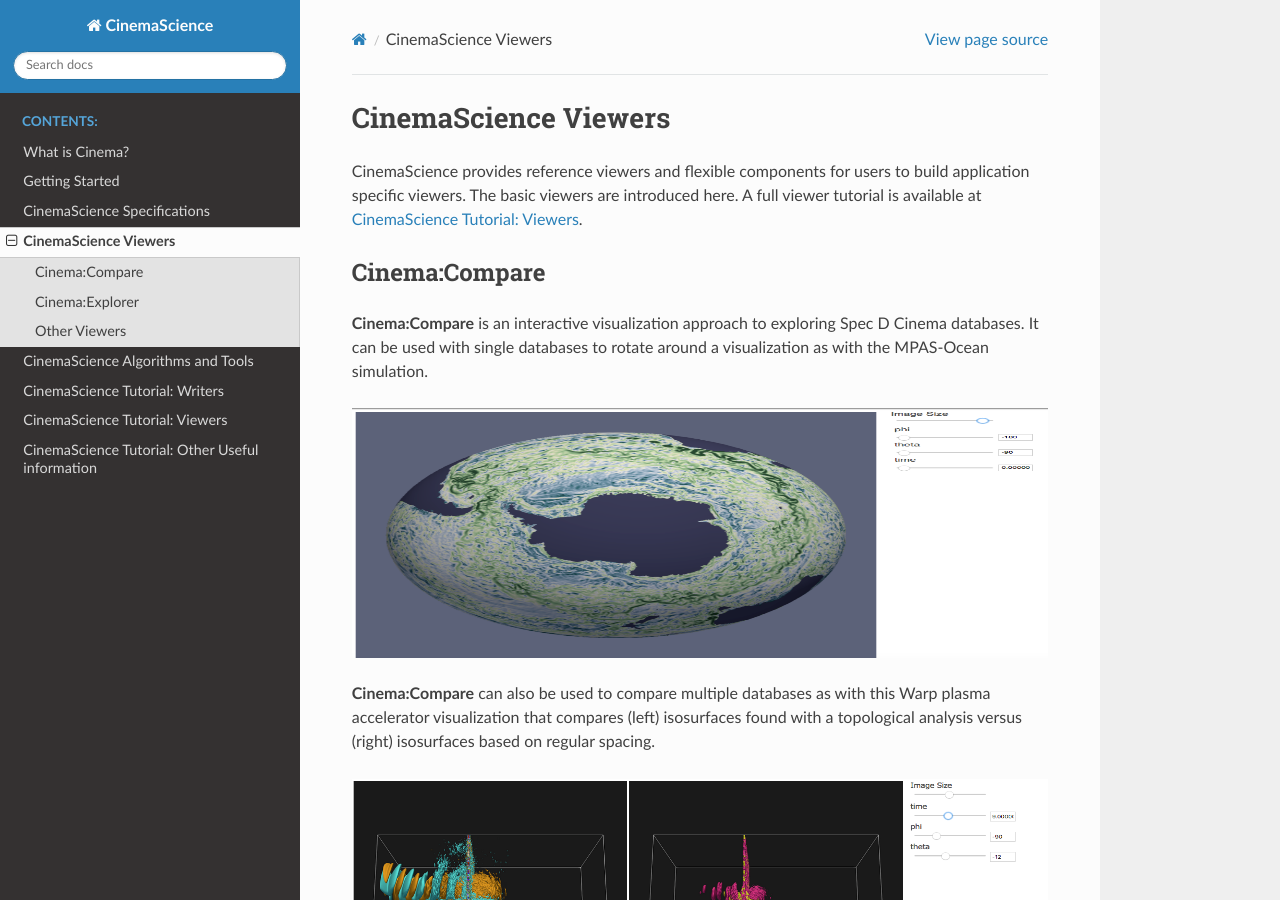
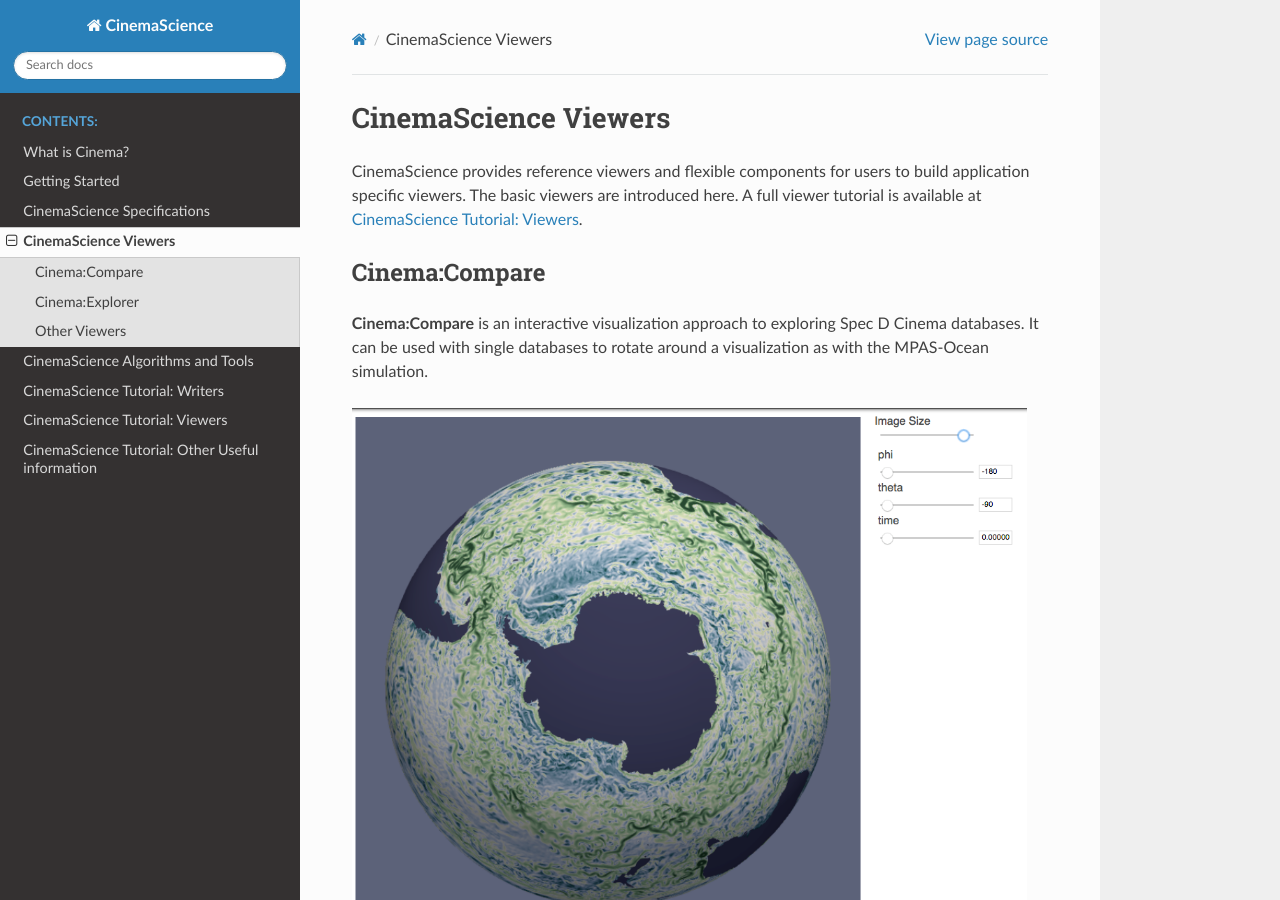
Before and after one commit to cinemascience/website, a Sphinx documentation site: the page built from docs/source/viewers.rst, in a window 1280 px wide and 900 px high. Built offline with Sphinx 7.4.7 and the Read the Docs theme 2.0.0, drawn with Linux system fonts in a browser that asks for light colours; formulas are drawn with MathJax 3.

Commit message:
fixing images

```diff
--- a/docs/source/viewers.rst
+++ b/docs/source/viewers.rst
@@ -9,16 +9,14 @@ Cinema:Compare
 **Cinema:Compare** is an interactive visualization approach to exploring Spec D Cinema databases.  It can be used with single databases to rotate around a visualization as with the MPAS-Ocean simulation.
 
 .. image:: images/CinemaCompareMPAS.png
-   :height: 250px
-   :scale: 100 %
+   :width: 97%
    :alt: MPAS image
    :align: left
 
 **Cinema:Compare** can also be used to compare multiple databases as with this Warp plasma accelerator visualization that compares (left) isosurfaces found with a topological analysis versus (right) isosurfaces based on regular spacing.
 
 .. image:: images/CinemaCompareWarp.png
-   :height: 250px
-   :scale: 100 %
+   :width: 97%
    :alt: Warp image
    :align: left
 
@@ -28,10 +26,9 @@ Cinema:Explorer
 **Cinema:Explorer** is a browser based viewer for Spec D databases.  It includes a parallel coordinates view and a scatterplot view. The columns are the data artifacts or derived quantities that are defined in the data.csv file for the Spec D database.  This example is shows the dark matter density from the Nyx cosmological simulation.  Note how one can choose a subset of the images to view by selecting a region along one of the variable axes.
 
 .. image:: images/NyxExplorer.png
-      :height: 250px
-      :scale: 100 %
-      :alt: Cinema Explorer Example
-      :align: left
+    :width: 97%
+    :alt: Cinema Explorer Example
+    :align: left
 
 Other Viewers
 -------------
```
